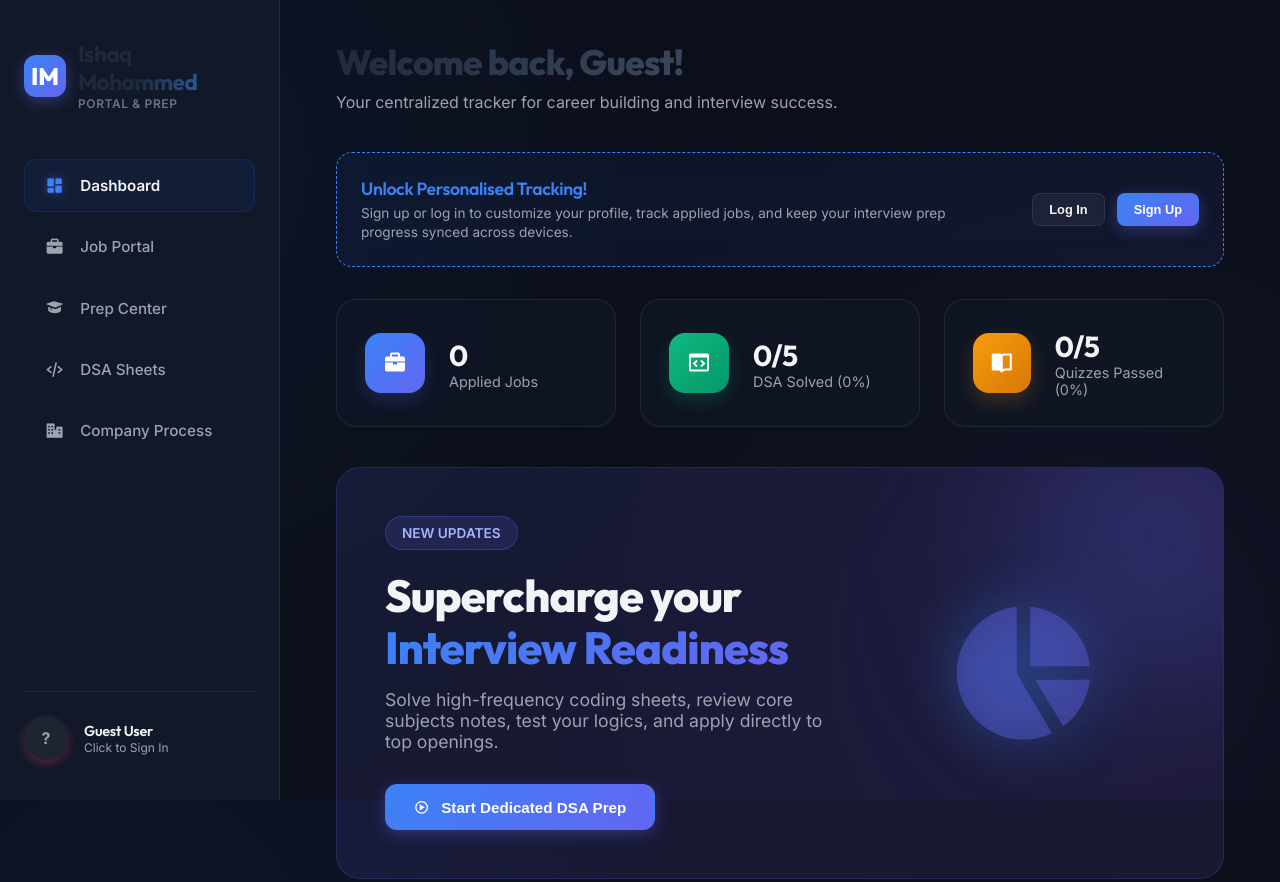
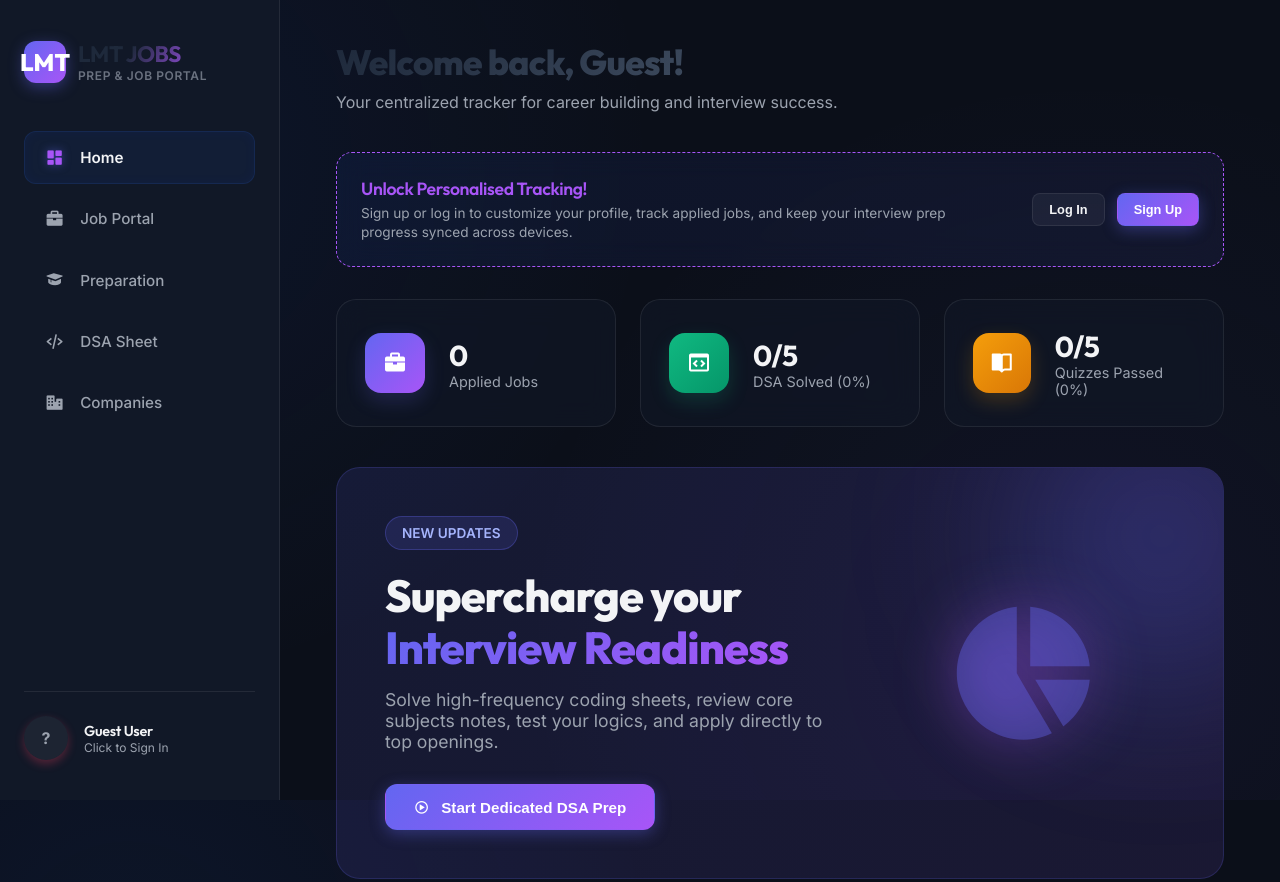
Before and after one commit to ishaq-md/job-portal, a plain HTML site: page index.html in a window 1280 px wide. Shown: the top 882 px of the page. Drawn offline with nearby package versions, Linux system fonts and the light colour scheme.

Commit message:
feat: align brand design and naming with LMT JOBS specifications

```diff
--- a/app.js
+++ b/app.js
@@ -183,11 +183,11 @@ function switchView(viewName, params = null) {
   navItems.forEach(item => {
     item.classList.remove('active');
     const label = item.querySelector('span').innerText.toLowerCase();
-    if (viewName === 'dashboard' && label === 'dashboard') item.classList.add('active');
+    if (viewName === 'dashboard' && label === 'home') item.classList.add('active');
     else if (viewName === 'jobs' && label === 'job portal') item.classList.add('active');
-    else if (viewName === 'prep' && label === 'prep center') item.classList.add('active');
-    else if (viewName === 'dsa' && label === 'dsa sheets') item.classList.add('active');
-    else if (viewName === 'companies' && label === 'company process') item.classList.add('active');
+    else if (viewName === 'prep' && label === 'preparation') item.classList.add('active');
+    else if (viewName === 'dsa' && label === 'dsa sheet') item.classList.add('active');
+    else if (viewName === 'companies' && label === 'companies') item.classList.add('active');
   });
 
   const contentArea = document.getElementById('app-content');
--- a/index.html
+++ b/index.html
@@ -3,7 +3,7 @@
 <head>
   <meta charset="UTF-8">
   <meta name="viewport" content="width=device-width, initial-scale=1.0">
-  <title>Ishaq Mohammed | Premium Job Portal & Interview Preparation Hub</title>
+  <title>LMT JOBS | Career Prep & Job Portal</title>
   <!-- SEO Meta Tags -->
   <meta name="description" content="An ultra-premium career portal and interview preparation platform featuring Jobs, Aptitude, DSA Sheet, Technical and HR preparation with integrated mock coding editor.">
 
@@ -19,7 +19,7 @@
     <button class="mobile-menu-toggle" onclick="toggleMobileSidebar()">
       <i class="bx bx-menu" id="menu-toggle-icon"></i>
     </button>
-    <div class="mobile-logo">IM</div>
+    <div class="mobile-logo">LMT JOBS</div>
     <div class="mobile-profile" onclick="handleUserProfileClick()">
       <div class="user-avatar-sm" id="mobile-avatar">?</div>
     </div>
@@ -31,17 +31,17 @@
     <!-- Sidebar Navigation -->
     <aside class="navbar">
       <div class="nav-brand">
-        <div class="brand-icon">IM</div>
+        <div class="brand-icon">LMT</div>
         <div class="brand-text">
-          <h1>Ishaq Mohammed</h1>
-          <p>Portal & Prep</p>
+          <h1>LMT JOBS</h1>
+          <p>Prep & Job Portal</p>
         </div>
       </div>
 
       <ul class="nav-menu">
         <li class="nav-item active" onclick="switchView('dashboard')">
           <i class="bx bxs-dashboard"></i>
-          <span>Dashboard</span>
+          <span>Home</span>
         </li>
         <li class="nav-item" onclick="switchView('jobs')">
           <i class="bx bxs-briefcase"></i>
@@ -49,15 +49,15 @@
         </li>
         <li class="nav-item" onclick="switchView('prep')">
           <i class="bx bxs-graduation"></i>
-          <span>Prep Center</span>
+          <span>Preparation</span>
         </li>
         <li class="nav-item" onclick="switchView('dsa')">
           <i class="bx bx-code-alt"></i>
-          <span>DSA Sheets</span>
+          <span>DSA Sheet</span>
         </li>
         <li class="nav-item" onclick="switchView('companies')">
           <i class="bx bxs-business"></i>
-          <span>Company Process</span>
+          <span>Companies</span>
         </li>
       </ul>
 
--- a/styles.css
+++ b/styles.css
@@ -8,11 +8,11 @@
   --bg-card: rgba(17, 24, 39, 0.6);
   --bg-card-hover: rgba(31, 41, 55, 0.7);
   --border-color: rgba(255, 255, 255, 0.08);
-  --border-hover: rgba(59, 130, 246, 0.3);
-
-  --primary: #3b82f6;
-  --primary-glow: rgba(59, 130, 246, 0.15);
-  --primary-gradient: linear-gradient(135deg, #3b82f6, #6366f1);
+  --border-hover: rgba(168, 85, 247, 0.3);
+
+  --primary: #a855f7;
+  --primary-glow: rgba(168, 85, 247, 0.15);
+  --primary-gradient: linear-gradient(135deg, #6366f1, #a855f7);
 
   --secondary: #10b981;
   --secondary-gradient: linear-gradient(135deg, #10b981, #059669);
@@ -28,7 +28,7 @@
   --transition-fast: 0.2s cubic-bezier(0.4, 0, 0.2, 1);
   --transition-smooth: 0.4s cubic-bezier(0.4, 0, 0.2, 1);
   --shadow-premium: 0 10px 30px -10px rgba(0, 0, 0, 0.5);
-  --shadow-glow: 0 0 20px rgba(59, 130, 246, 0.15);
+  --shadow-glow: 0 0 20px rgba(168, 85, 247, 0.15);
 }
 
 * {
```
